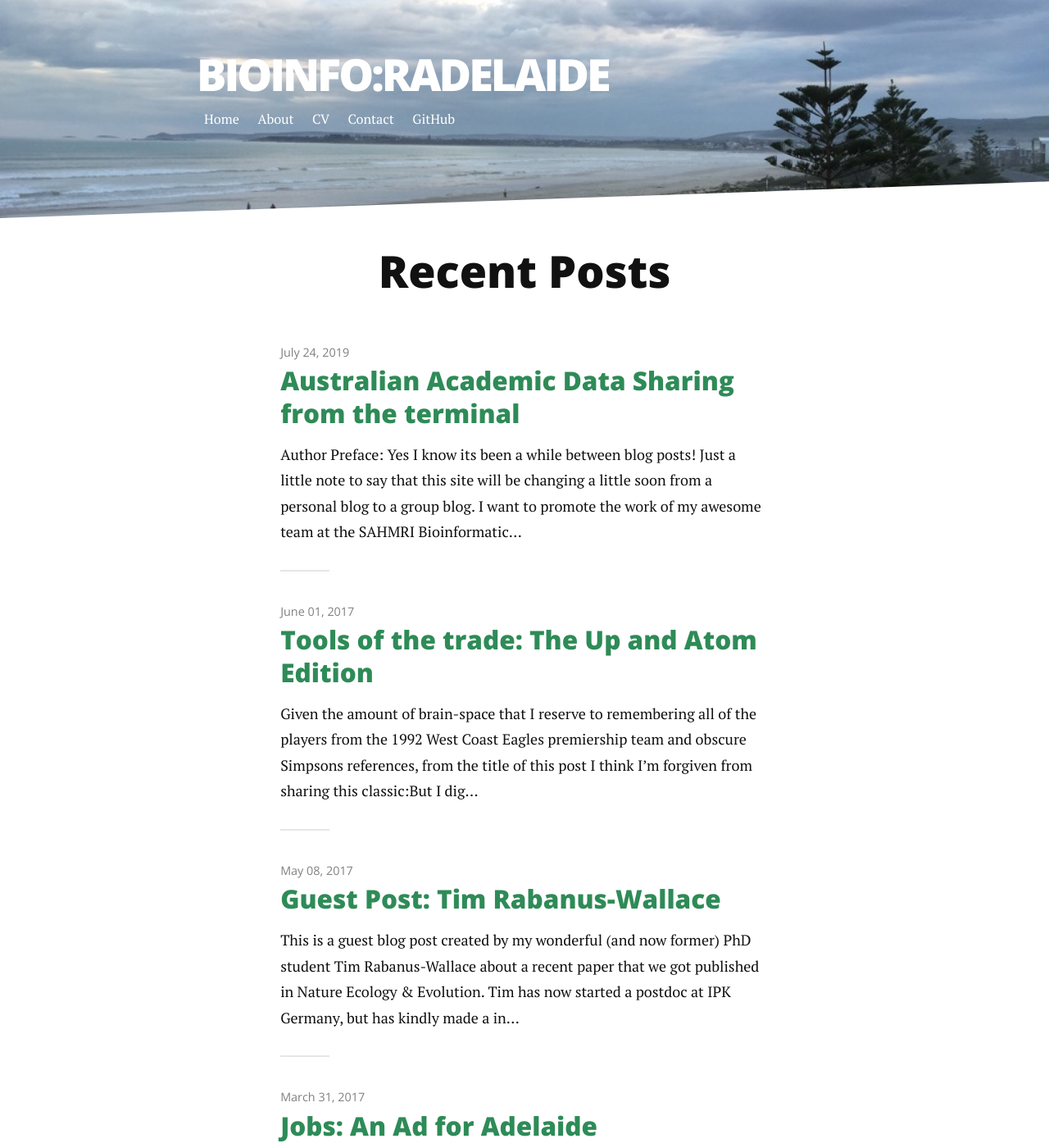
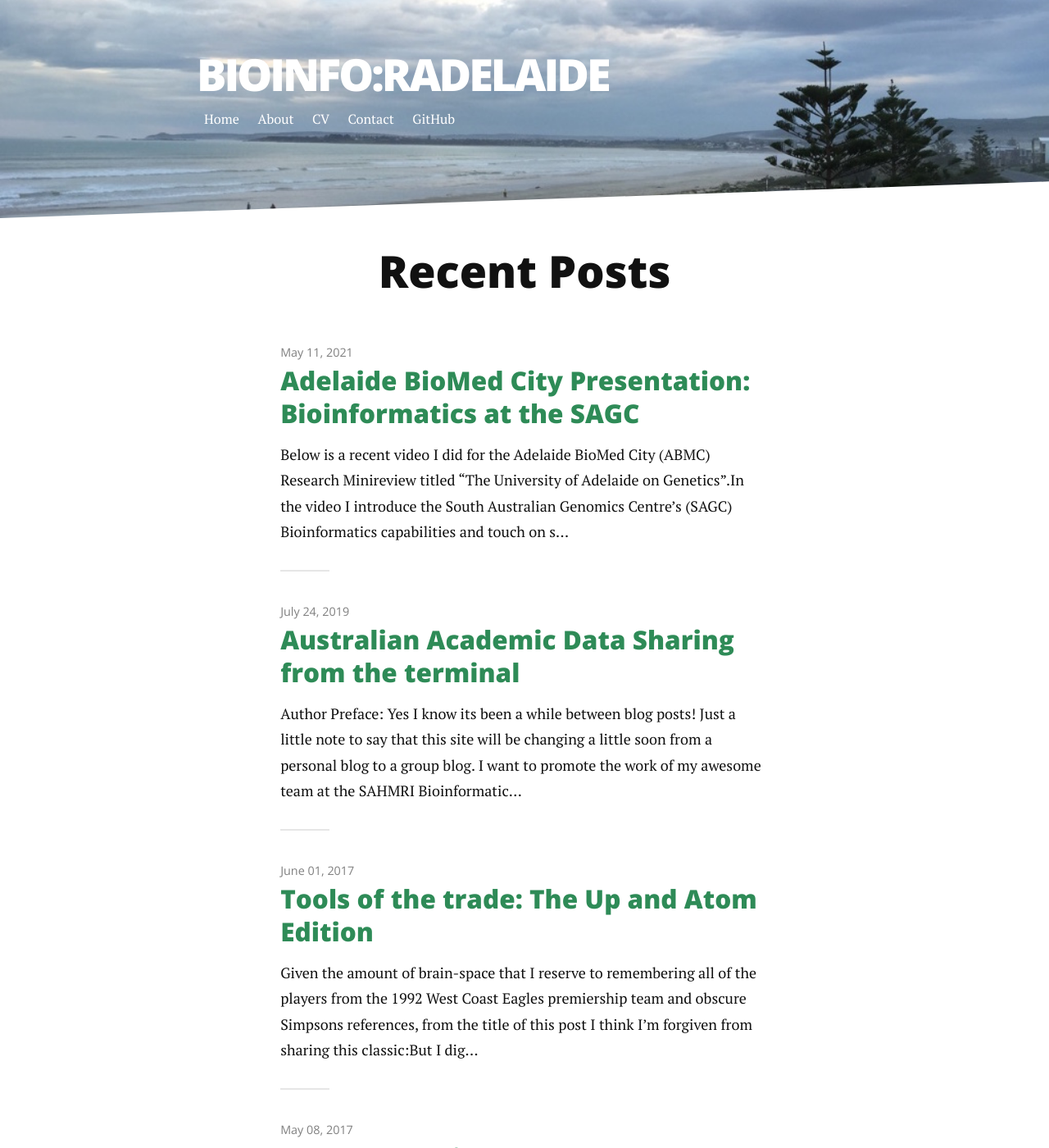
Before and after one commit to jimmybgammyknee/jimmybgammyknee.github.io, a Jekyll site: the page built from index.html, in a window 1280 px wide and 1400 px high. Shown: the whole window at 82% size. Built offline with Jekyll 4.4.1, drawn with Linux system fonts in a browser that asks for light colours; nearby versions of some CDN libraries; the list of posts is cut into pages by our own code; some of the changed text lies outside the part shown.

Commit message:
new blog post and about changes

```diff
--- /dev/null
+++ b/_posts/2021-05-11-abmc-presentation.md
@@ -0,0 +1,10 @@
+---
+layout: post
+title: "Adelaide BioMed City Presentation: Bioinformatics at the SAGC"
+date:   2021-05-11
+---
+
+Below is a recent video I did for the Adelaide BioMed City (ABMC) Research Minireview titled "The University of Adelaide on Genetics".
+In the video I introduce the South Australian Genomics Centre's (SAGC) Bioinformatics capabilities and touch on some of the issues that plague Bioinformaticians.
+
+<iframe width="420" height="315" src="https://youtu.be/lz6RoHNNJEw?t=891" frameborder="0" allowfullscreen></iframe>
--- a/about.md
+++ b/about.md
@@ -6,8 +6,8 @@
 <div class="post">
 <h1 class="pageTitle">About me</h1>
 <img src="{{ '/assets/img/me.jpg' | prepend: site.baseurl }}" alt="">
-<p class="intro">My name is Jimmy Breen and I'm the Bioinformatics Core Team Leader for the <a href="https://www.sahmri.org/">South Australian Health & Medical Research Institute</a> here in Adelaide, South Australia.
-I have a few other roles as well, firstly as a Team Leader in Bioinformatics & Computational Biology at <a href="https://www.adelaide.edu.au/robinson-research-institute/">the Robinson Research Institute</a>, and a member of the <a href="https://www.adelaide.edu.au/bioinformatics-hub/">University of Adelaide's Bioinformatics Hub</a>.
+<p class="intro">My name is Jimmy Breen and I'm the Bioinformatics Team manager for the <a href="https://sa-genomics.com.au/">South Australian Genomics Centre (SAGC)</a> located at the South Australian Health & Medical Research Institute (SAHMRI) here in Adelaide, South Australia.
+I have a few other roles as well, firstly as a Team Leader in Bioinformatics & Computational Biology at <a href="https://www.adelaide.edu.au/robinson-research-institute/">the Robinson Research Institute</a>, and Senior Lecturer at Adelaide Medical School at the University of Adelaide</a>.
 I'm interested in everything associated with Genomics, Bioinformatics and Data Science.
 I have a background in Plant Genomics, Ancient DNA and Next-Generation Sequencing Technologies, and have worked across Australia and in Europe for academic and commercial institutions.
 Personally, I'm a lover of many sports (mostly Australian Rules Football), BBQ, craft beer, wine and hanging with my family.
```
Also changed, not shown: other parts of about.md (+1 -1 lines).
